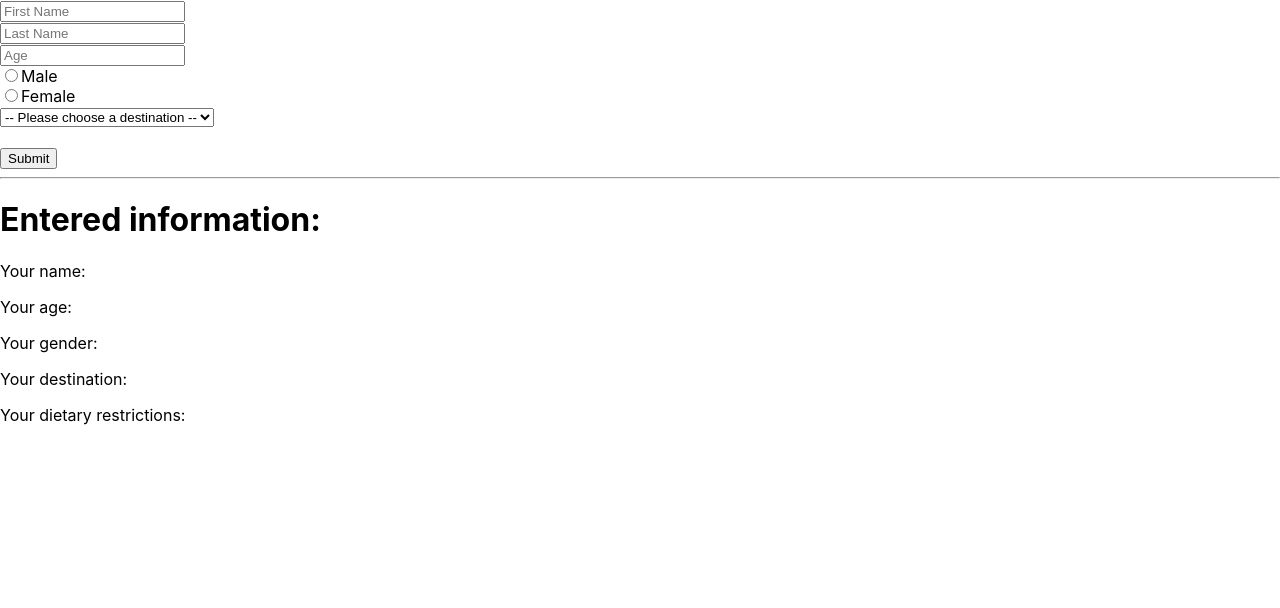
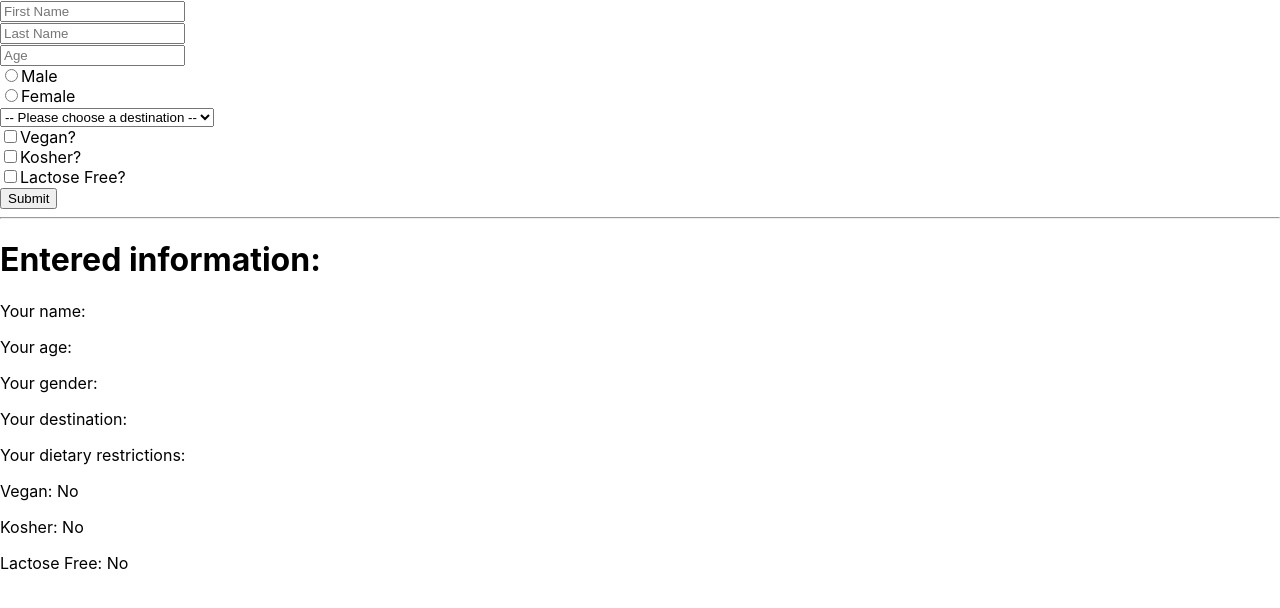
Before and after one commit to EGiataganas/react-forms, a React (Create React App) app: page / in a window 1280 px wide. Shown: the top 608 px of the page. Built offline with nearby package versions, Linux system fonts and the light colour scheme; the HTML template or start-up script is replaced by a standard one.

Commit message:
Create check boxes for dietary restrictions

```diff
--- a/src/App.js
+++ b/src/App.js
@@ -24,16 +24,28 @@ class App extends Component {
       age: "",
       gender: "",
       destination: "",
-      dietaryRestrictions: []
+      dietaryRestrictions: {
+        isVegan: false,
+        isKosher: false,
+        isLactoseFree: false
+      }
     }
     this.handleChange = this.handleChange.bind(this)
   }
 
   handleChange(event){
-    const {name, value} = event.target
-    this.setState(
-      {[name]: value}
-    )
+    const {name, value, type, checked} = event.target
+    type === "checkbox" ?
+      this.setState(prevState => {
+        return {
+          dietaryRestrictions:{
+            ...prevState.dietaryRestrictions,
+            [name]: checked
+          }
+      }
+
+      }) :
+      this.setState({[name]: value})
   }
 
   render(){
@@ -100,7 +112,37 @@ class App extends Component {
           </select>
           <br />
 
-          {/* Create check boxes for dietary restrictions here */}
+          <label>
+            <input
+              type="checkbox"
+              name="isVegan"
+              checked={this.state.dietaryRestrictions.isVegan}
+              onChange={this.handleChange}
+            />
+            Vegan?
+          </label>
+          <br />
+
+          <label>
+            <input
+              type="checkbox"
+              name="isKosher"
+              checked={this.state.dietaryRestrictions.isKosher}
+              onChange={this.handleChange}
+            />
+            Kosher?
+          </label>
+          <br />
+
+          <label>
+            <input
+              type="checkbox"
+              name="isLactoseFree"
+              checked={this.state.dietaryRestrictions.isLactoseFree}
+              onChange={this.handleChange}
+            />
+            Lactose Free?
+          </label>
           <br />
 
           <button>Submit</button>
@@ -112,10 +154,10 @@ class App extends Component {
         <p>Your age: {this.state.age}</p>
         <p>Your gender: {this.state.gender}</p>
         <p>Your destination: {this.state.destination}</p>
-        <p>
-            Your dietary restrictions:
-            {/* Dietary restrictions here, comma separated */}
-        </p>
+        <p>Your dietary restrictions:</p>
+        <p>Vegan: {this.state.dietaryRestrictions.isVegan ? "Yes" : "No"}</p>
+        <p>Kosher: {this.state.dietaryRestrictions.isKosher ? "Yes" : "No"}</p>
+        <p>Lactose Free: {this.state.dietaryRestrictions.isLactoseFree ? "Yes" : "No"}</p>
       </main>
     )
   }
```
